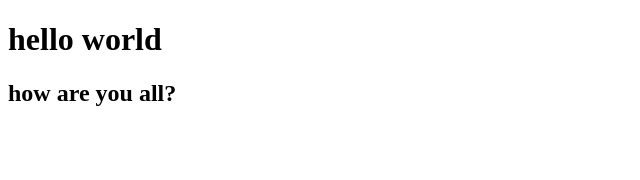
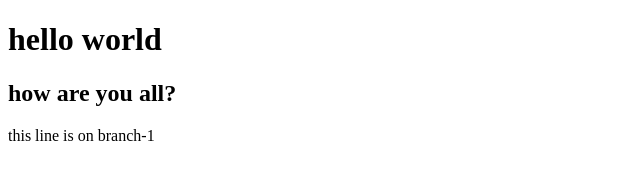
Before and after one commit to MohamedAlyMatar/sprints_git, a plain HTML site: page index.html in a window 1280 px wide. Shown: the whole page, without its empty margins (0-640 px from the left). Drawn offline with Linux system fonts and the light colour scheme.

Commit message:
added new line in index.html on branch-1

```diff
--- a/index.html
+++ b/index.html
@@ -9,5 +9,6 @@
 <body>
     <h1>hello world</h1>
     <h2>how are you all?</h2>
+    <p>this line is on branch-1</p>
 </body>
 </html>
```
